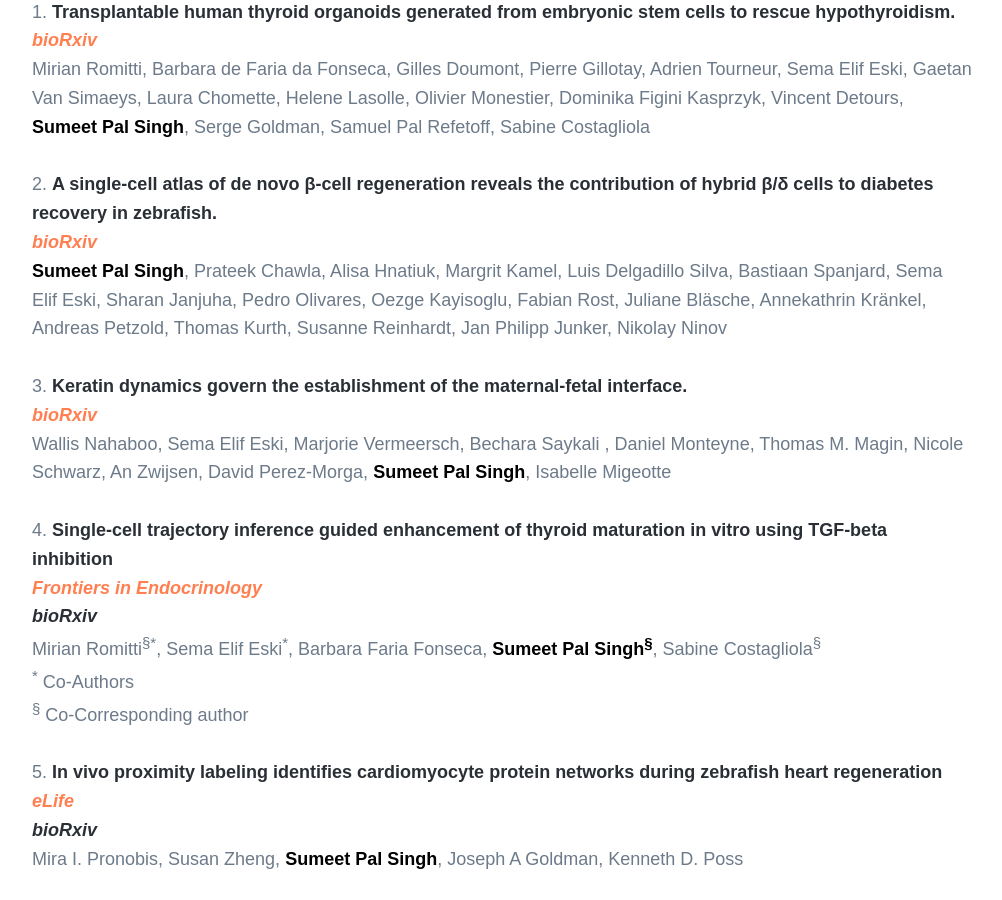
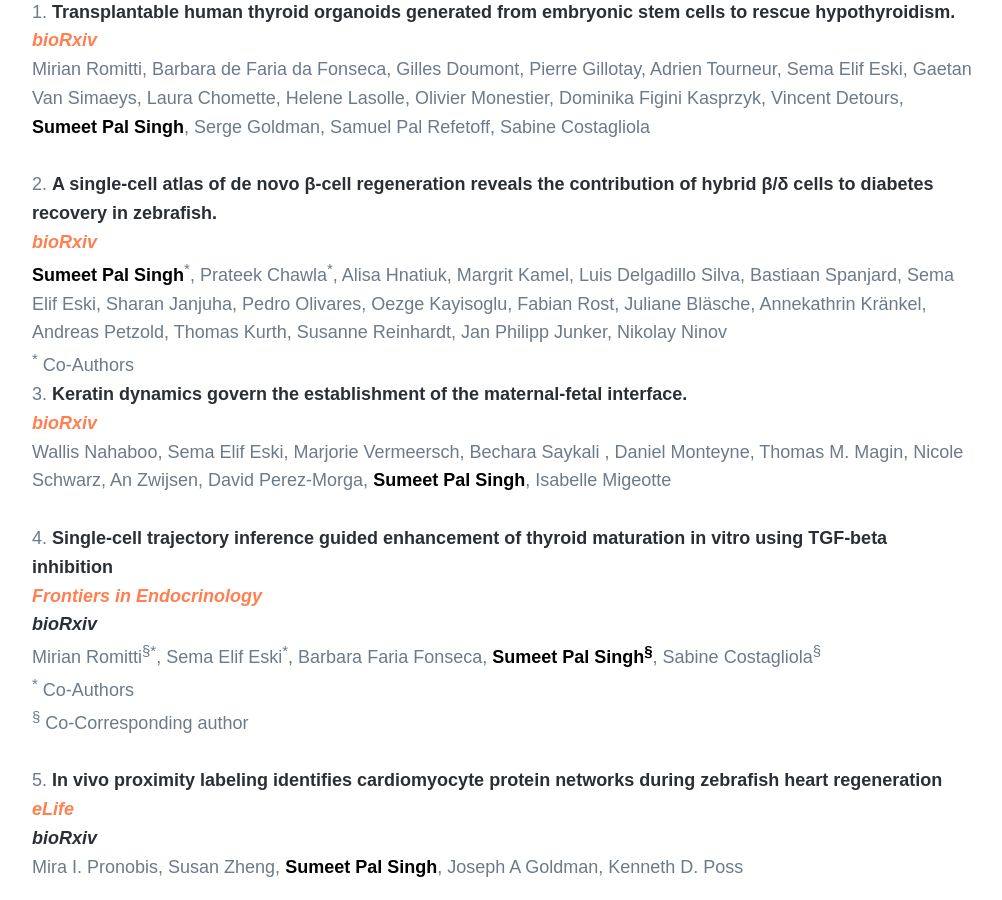
Before and after one commit to sumeetpalsingh/sumeetpalsingh.github.io, a Jekyll site: the page built from _pages/publications.md, in a window 1280 px wide and 900 px high, scrolled down 721 px. Shown: the whole window, without its empty margins (138-1140 px from the left). Built offline with Jekyll 4.4.1, drawn with Linux system fonts in a browser that asks for light colours; nearby versions of some CDN libraries; some web fonts are replaced.

Commit message:
Update publications.md

```diff
--- a/_pages/publications.md
+++ b/_pages/publications.md
@@ -15,7 +15,8 @@ featured_image: /images/demo/publications.jpg
   <br/>
 1. [A single-cell atlas of de novo β-cell regeneration reveals the contribution of hybrid β/δ cells to diabetes recovery in zebrafish.
   <span style="color:coral">*bioRxiv*</span>](https://www.biorxiv.org/content/10.1101/2021.06.24.449704v1)
-  <span style="color:black">**Sumeet Pal Singh**</span>, Prateek Chawla, Alisa Hnatiuk, Margrit Kamel, Luis Delgadillo Silva, Bastiaan Spanjard, Sema Elif Eski, Sharan Janjuha, Pedro Olivares, Oezge Kayisoglu, Fabian Rost, Juliane Bläsche, Annekathrin Kränkel, Andreas Petzold, Thomas Kurth, Susanne Reinhardt, Jan Philipp Junker, Nikolay Ninov
+  <span style="color:black">**Sumeet Pal Singh**</span><sup>*</sup>, Prateek Chawla<sup>*</sup>, Alisa Hnatiuk, Margrit Kamel, Luis Delgadillo Silva, Bastiaan Spanjard, Sema Elif Eski, Sharan Janjuha, Pedro Olivares, Oezge Kayisoglu, Fabian Rost, Juliane Bläsche, Annekathrin Kränkel, Andreas Petzold, Thomas Kurth, Susanne Reinhardt, Jan Philipp Junker, Nikolay Ninov
+  <sup>*</sup> Co-Authors
   <br/>
 1. [Keratin dynamics govern the establishment of the maternal-fetal interface.
   <span style="color:coral">*bioRxiv*</span>](https://www.biorxiv.org/content/10.1101/2021.04.07.438772v1)
```
